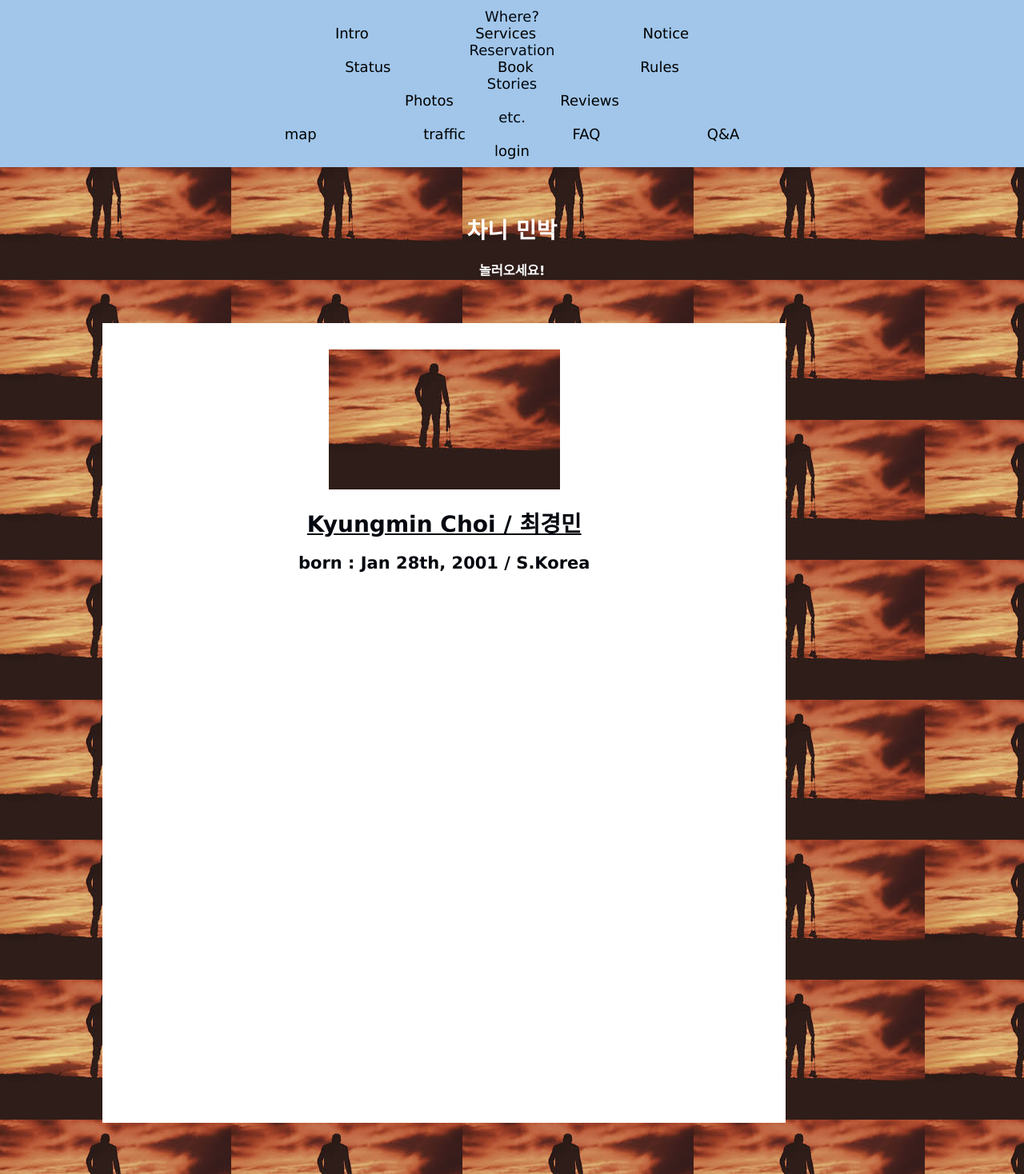
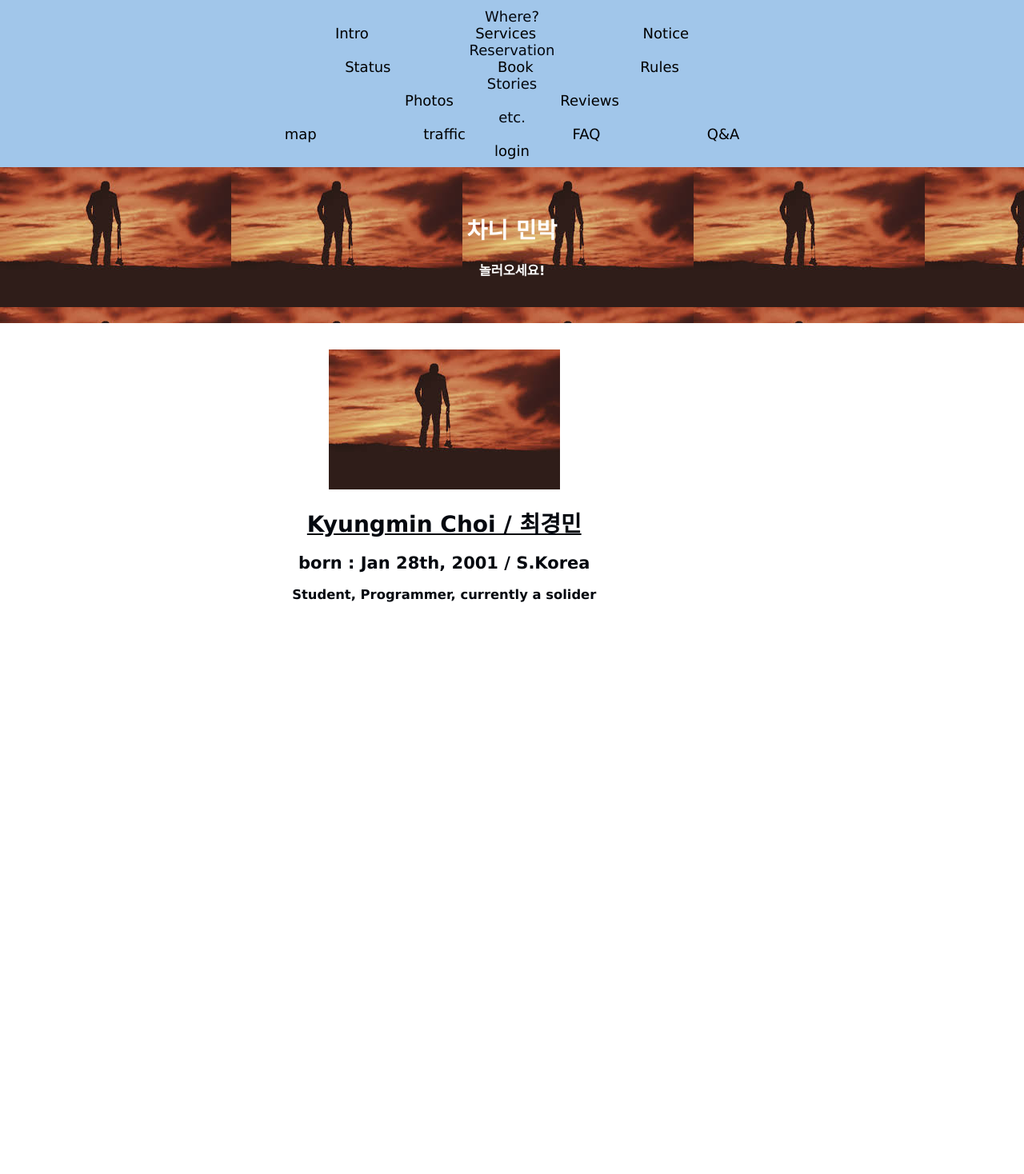
Before and after one commit to 2ood/chaneeMinbak, a PHP site: page / in a window 1280 px wide. Shown: the whole page at 80% size. Run offline with PHP 8.4, Linux system fonts and the light colour scheme.

Commit message:
added background image

```diff
--- a/css/style.css
+++ b/css/style.css
@@ -4,9 +4,10 @@ a:link, a:visited { color:#000; text-decoration:none}
 a:hover, a:focus, a:active { color:#000;}
 div { margin :0;}
 a.here { color : #F75E2D; }
+ul, li { list-style:none; }
 body {
     margin : 0px 0px 0px;
-    background-image : url(/img/IMP.jpeg);
+
     font-family: verdana, arial, helvetica, sans-serif;
     color:#04080F;
 }
@@ -19,8 +20,7 @@ body {
 미디어 쿼리를 지원하지 않는 모바일 기기를 위해 미디어 쿼리 구문을 사용하지 않는다. */
 
 body {font-size : 14px;}
-.container-welcome-box {
-}
+
 
 
 /* Tablet & Desktop Device */
@@ -28,7 +28,7 @@ body {font-size : 14px;}
 /* 사용자 해상도가 768px 이상일 때 이 코드가 실행됨.
 
 태블릿과 데스크탑의 공통 코드를 작성한다. */
-	.container-horizontal-nav-bar {
+.container-horizontal-nav-bar {
     margin:0;
 }
 .container-content {
@@ -37,7 +37,8 @@ body {font-size : 14px;}
     display:flex;
 }
 .container-welcome-box {
-
+	background-image: url('/chaneeMinbak/img/IMP.jpeg');
+	background-color : #ffffff;
     padding :3% 0% 3%;
 }
 
@@ -70,14 +71,12 @@ body {font-size : 14px;}
 .horizontal-nav-bar ul {
     margin:0;
     padding:0;
-    list-style:none;
 }
 .vertical-nav-bar ul {
     margin-top:14%;
     margin-left : 14%;
     margin-right : 0%;
     padding : 0;
-    list-style:none;
 }
 
 
--- a/index.html
+++ b/index.html
@@ -57,7 +57,7 @@
             <img alt='profile' src='https://2ndbrigadewebprogrammer.github.io/Nadapgae/img/IMP.jpeg'>
             <h1> <u> Kyungmin Choi / 최경민</u> </h1>
             <h2> born : Jan 28th, 2001 / S.Korea </h2>
-            <h3 data-aos="fade-up" data-aos-anchor-placement="center-center">Student, Programmer, currently a solider</h3>
+            <h3>Student, Programmer, currently a solider</h3>
 
         </center></div>
 	  </div>
```
